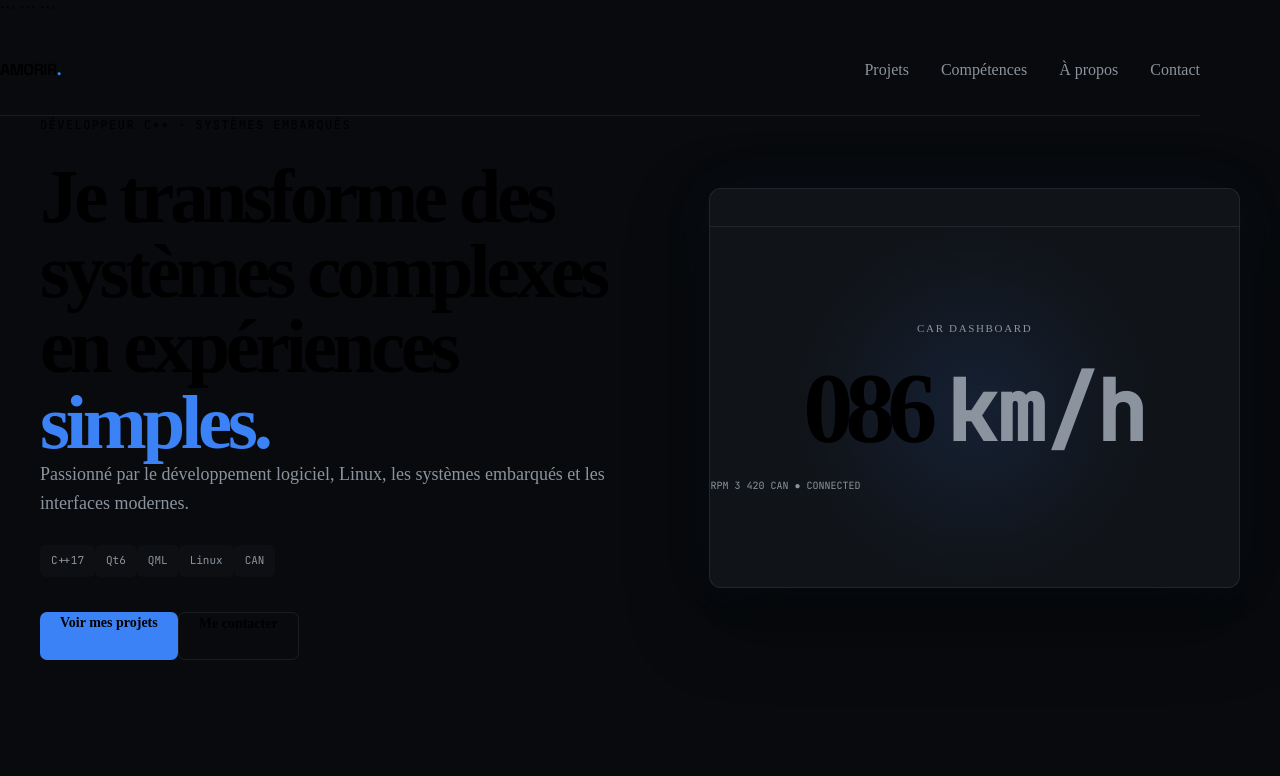
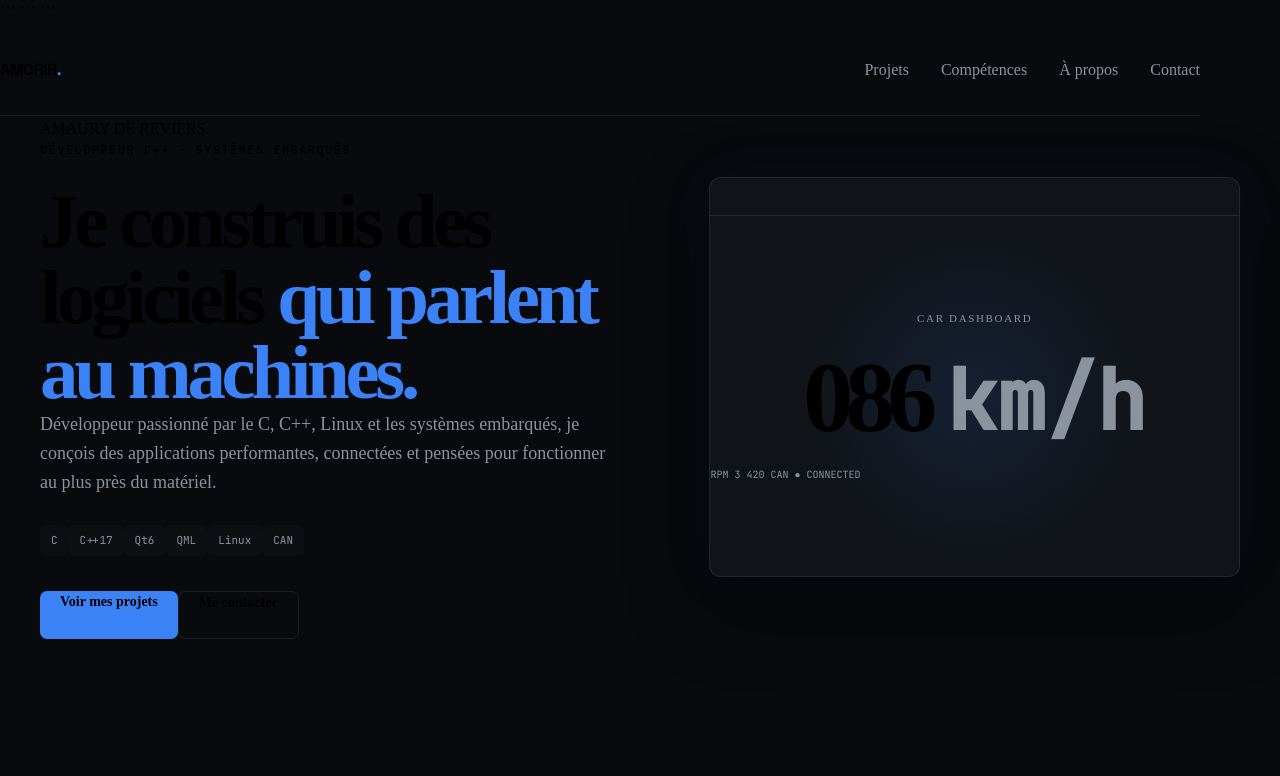
Before and after one commit to amorirReverse/portfolio, a plain HTML site: page index.html in a window 1280 px wide. Shown: the top 776 px of the page. Drawn offline with Linux system fonts and the light colour scheme.

Commit message:
Add hero name section and style in index.html and style.css

```diff
--- a/index.html
+++ b/index.html
@@ -40,23 +40,27 @@
     <section class="hero">
 
         <div class="hero-content">
+            <p class=""hero-name>
+                AMAURY DE REVIERS
+            </p>
 
             <p class="eyebrow">
                 DÉVELOPPEUR C++ · SYSTÈMES EMBARQUÉS
             </p>
 
             <h1>
-                Je transforme des systèmes
-                complexes en expériences
-                <span>simples.</span>
+                Je construis des logiciels
+                <span>qui parlent au machines.</span>
             </h1>
 
             <p class="hero-description">
-                Passionné par le développement logiciel, Linux,
-                les systèmes embarqués et les interfaces modernes.
+                Développeur passionné par le C, C++, Linux et les systèmes embarqués,
+                je conçois des applications performantes, connectées et pensées
+                pour fonctionner au plus près du matériel.
             </p>
 
             <div class="hero-tech">
+                <span>C</span>
                 <span>C++17</span>
                 <span>Qt6</span>
                 <span>QML</span>
--- a/style.css
+++ b/style.css
@@ -138,6 +138,15 @@ gap: 80px;
 
 .hero-content {
 animation: heroAppear 0.8s ease forwards;
+}
+
+.hero-name {
+    margin-bottom: 14px;
+    font-family: "JetBrains Mono", monospace;
+    font-size: 14px;
+    font-weight: 600;
+    letter-spacing: 0.16em;
+    text-transform: uppercase;
 }
 
 .eyebrow {
```
